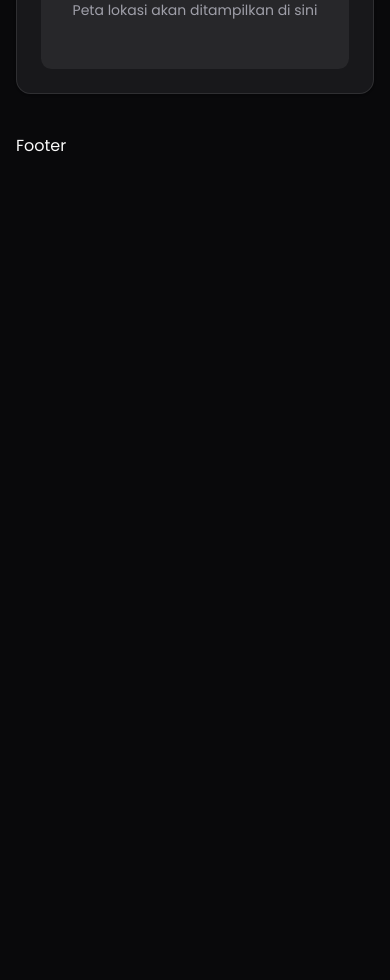
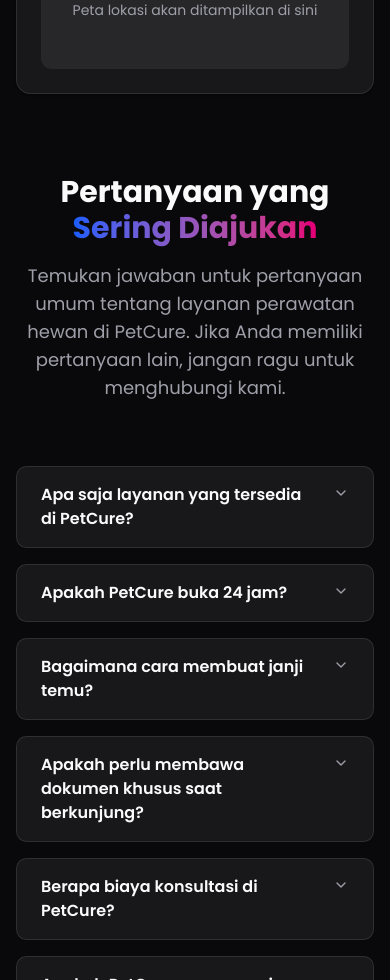
Before and after one commit to fitrondev/petcure, a React (Vite) app: page / in a window 390 px wide. Shown: the part 11020-12000 px from the top of the page. Before the commit the page ends 11178 px from the top, so only its background shows below. Built offline with nearby package versions, Linux system fonts and the light colour scheme.

Commit message:
feat: add faq section
Implement FAQ section using shadcn/ui accordion component to display frequently asked questions in a collapsible format

```diff
--- /dev/null
+++ b/src/components/layouts/Faq/index.tsx
@@ -0,0 +1,51 @@
+import SectionTitle from "@/components/common/SectionTitle";
+import {
+  Accordion,
+  AccordionContent,
+  AccordionItem,
+  AccordionTrigger,
+} from "@/components/ui/accordion";
+import { faqs } from "@/constants/data";
+
+const Faq = () => {
+  return (
+    <section className="py-10 md:py-14">
+      <div className="container">
+        {/* Section Title */}
+        <SectionTitle
+          title="Pertanyaan yang"
+          highlightedText="Sering Diajukan"
+          subtitle="Temukan jawaban untuk pertanyaan umum tentang layanan perawatan hewan di PetCure. Jika Anda memiliki pertanyaan lain, jangan ragu untuk menghubungi kami."
+          titleClassName="text-center"
+          subtitleClassName="text-center"
+        />
+
+        {/* FAQ Accordion */}
+        <div className="mx-auto mt-16 max-w-4xl">
+          <Accordion type="single" collapsible className="w-full space-y-4">
+            {faqs.map((faq) => (
+              <AccordionItem
+                key={faq.id}
+                value={faq.id}
+                className="border-border bg-card rounded-lg border px-6"
+              >
+                <AccordionTrigger className="text-left hover:no-underline">
+                  <span className="text-base font-semibold">
+                    {faq.question}
+                  </span>
+                </AccordionTrigger>
+                <AccordionContent>
+                  <p className="text-muted-foreground leading-relaxed">
+                    {faq.answer}
+                  </p>
+                </AccordionContent>
+              </AccordionItem>
+            ))}
+          </Accordion>
+        </div>
+      </div>
+    </section>
+  );
+};
+
+export default Faq;
--- a/src/constants/data.ts
+++ b/src/constants/data.ts
@@ -72,6 +72,12 @@
   name: string;
   url: string;
   icon: LucideIcon;
+}
+
+export interface FAQ {
+  id: string;
+  question: string;
+  answer: string;
 }
 
 export const navLinks: NavLink[] = [
@@ -345,3 +351,55 @@
     icon: Twitter,
   },
 ];
+
+export const faqs: FAQ[] = [
+  {
+    id: "faq-1",
+    question: "Apa saja layanan yang tersedia di PetCure?",
+    answer:
+      "PetCure menyediakan berbagai layanan lengkap untuk hewan peliharaan Anda, termasuk konsultasi kesehatan, vaksinasi, grooming & spa, layanan darurat 24/7, operasi & bedah, serta perawatan gigi. Semua layanan ditangani oleh dokter hewan berpengalaman dengan fasilitas modern.",
+  },
+  {
+    id: "faq-2",
+    question: "Apakah PetCure buka 24 jam?",
+    answer:
+      "Jam operasional normal kami adalah Senin-Minggu pukul 08:00-20:00. Namun, untuk layanan darurat, kami tersedia 24/7 dengan tim siaga yang siap menangani kondisi kritis hewan peliharaan Anda kapan saja.",
+  },
+  {
+    id: "faq-3",
+    question: "Bagaimana cara membuat janji temu?",
+    answer:
+      "Anda dapat membuat janji temu dengan menghubungi kami melalui telepon di +62 21 1234 5678, mengirim email ke info@petcure.com, atau mengisi formulir kontak di website kami. Kami akan mengonfirmasi jadwal yang tersedia sesuai kebutuhan Anda.",
+  },
+  {
+    id: "faq-4",
+    question: "Apakah perlu membawa dokumen khusus saat berkunjung?",
+    answer:
+      "Untuk kunjungan pertama, silakan bawa kartu identitas pemilik dan riwayat kesehatan hewan peliharaan jika ada (seperti catatan vaksinasi, hasil pemeriksaan sebelumnya). Untuk kunjungan rutin, cukup bawa buku kesehatan hewan yang telah kami berikan.",
+  },
+  {
+    id: "faq-5",
+    question: "Berapa biaya konsultasi di PetCure?",
+    answer:
+      "Biaya konsultasi bervariasi tergantung jenis layanan yang dibutuhkan. Untuk konsultasi dasar dimulai dari Rp 150.000. Kami juga menyediakan paket layanan dengan harga yang lebih ekonomis. Silakan hubungi kami untuk informasi detail mengenai tarif.",
+  },
+  {
+    id: "faq-6",
+    question: "Apakah PetCure menangani semua jenis hewan peliharaan?",
+    answer:
+      "Ya, kami menangani berbagai jenis hewan peliharaan termasuk kucing, anjing, kelinci, burung, hamster, reptil, dan hewan kecil lainnya. Tim dokter hewan kami memiliki keahlian khusus untuk menangani berbagai spesies dengan perawatan yang tepat.",
+  },
+  {
+    id: "faq-7",
+    question: "Apakah tersedia layanan grooming untuk semua ukuran hewan?",
+    answer:
+      "Tentu saja! Layanan grooming kami tersedia untuk hewan peliharaan dari berbagai ukuran, mulai dari hamster hingga anjing besar. Kami memiliki peralatan dan fasilitas yang sesuai untuk setiap jenis dan ukuran hewan dengan penanganan yang aman dan nyaman.",
+  },
+  {
+    id: "faq-8",
+    question:
+      "Bagaimana jika hewan peliharaan saya membutuhkan perawatan darurat?",
+    answer:
+      "Untuk kondisi darurat, segera hubungi hotline darurat kami di +62 21 1234 5678. Tim medis darurat kami siap 24/7 dan dilengkapi dengan ambulans hewan untuk menjemput jika diperlukan. Jangan tunda untuk menghubungi kami dalam situasi darurat.",
+  },
+];
--- a/src/pages/Home/index.tsx
+++ b/src/pages/Home/index.tsx
@@ -1,5 +1,6 @@
 import About from "@/components/layouts/About";
 import Contact from "@/components/layouts/Contact";
+import Faq from "@/components/layouts/Faq";
 import Hero from "@/components/layouts/Hero";
 import Services from "@/components/layouts/Services";
 import Testimonials from "@/components/layouts/Testimonials";
@@ -12,6 +13,7 @@
       <About />
       <Testimonials />
       <Contact />
+      <Faq />
     </main>
   );
 };
```
